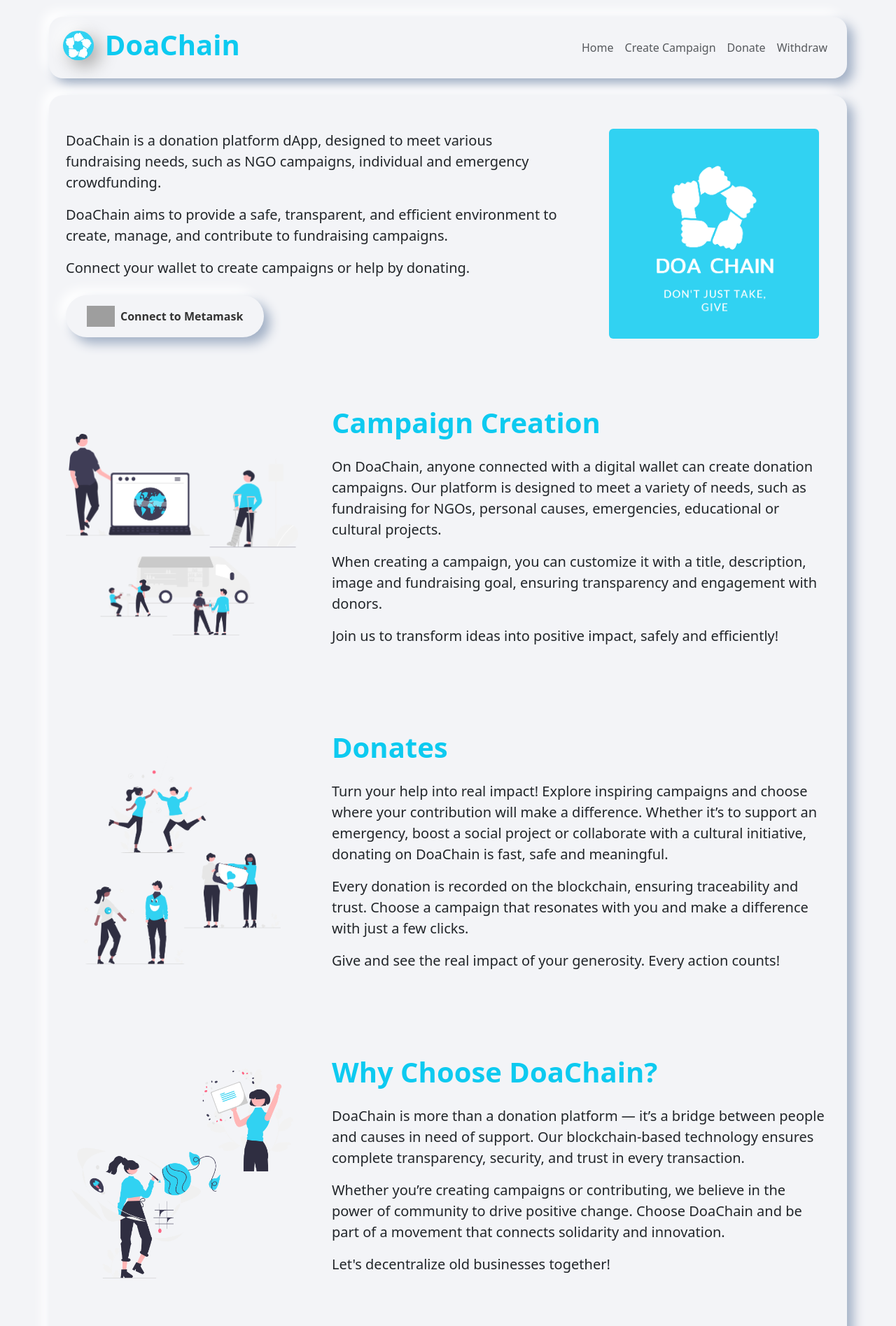
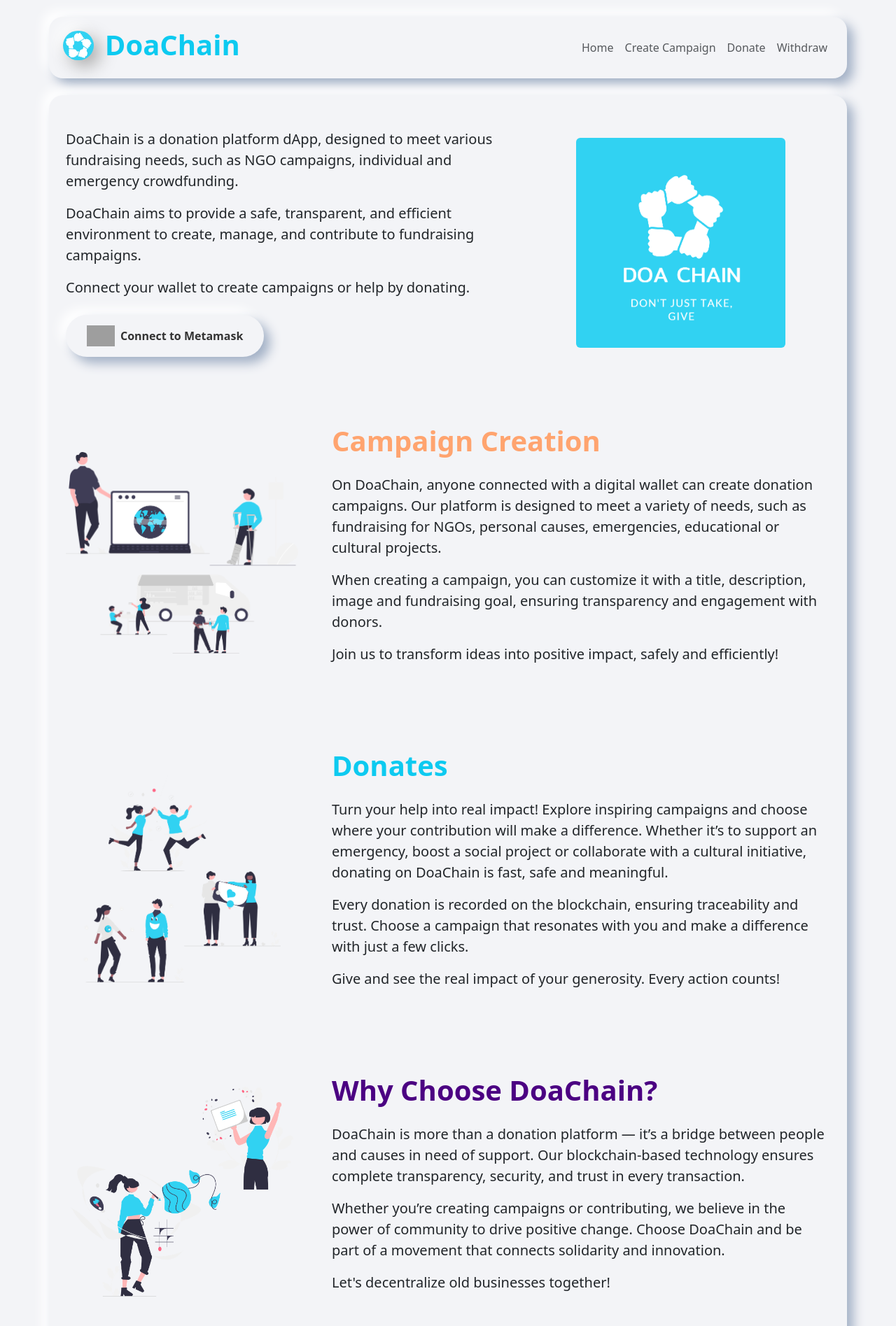
Before and after one commit to ejrgeek/doa-chain, a Next.js app in the folder frontend/dapp-doa-chain/: page / in a window 1280 px wide. Shown: the top 1895 px of the page at 70% size. Built offline with nearby package versions, Linux system fonts and the light colour scheme; grey boxes are pictures that could not be loaded.

Commit message:
feat: check connected wallet to show create and donate buttons

```diff
--- a/frontend/dapp-doa-chain/src/pages/index.js
+++ b/frontend/dapp-doa-chain/src/pages/index.js
@@ -1,4 +1,5 @@
 import Head from "next/head";
+import Link from "next/link";
 import Footer from "@/components/Footer";
 import Header from "@/components/Header";
 import localFont from "next/font/local";
@@ -46,8 +47,11 @@ export default function Home() {
 
 			<div className="container px-4 py-5">
 				<div className="row flex-lg-row-reverse align-items-center g-5">
-
-					<div className="col-lg-4 text-center">
+					{/* DONATE OR CREATE CAMPAIGN */}
+					{
+						!wallet
+						? (
+							<div className="col-lg-5 text-center">
 								<img
 									src="banner.png"
 									alt="DoaChain Banner"
@@ -55,8 +59,23 @@ export default function Home() {
 									style={{ maxHeight: "300px", objectFit: "cover" }}
 								/>
 							</div>
+						)
+						: (
 
-					<div className="col-lg-8">
+							<div className="col-lg-5 text-center">
+								<p className="mb-3"> Welcome {wallet}</p>
+								<p className="mb-3">What you want to do?</p>
+								<div className="col-12">
+									<p> <Link href="/donate" className="btn btn-block btn-donate-neuro col-6 p-3">I want to make a donation</Link></p>
+									<p> <Link href="/create" className="btn btn-block btn-create-neuro col-6 p-3">I wanna create a campaign</Link></p>
+								</div>
+							</div>
+
+
+						)
+					}
+
+					<div className="col-lg-7">
 						<p className="lead mb-3">
 							DoaChain is a donation platform dApp, designed to meet various
 							fundraising needs, such as NGO campaigns, individual and
@@ -72,6 +91,11 @@ export default function Home() {
 						</p>
 						<div className="d-flex flex-column flex-md-row align-items-center gap-3">
 
+							{/* CONNECT TO METAMASK */}
+							{
+								!wallet
+								? (
+									<div>
 										<button
 											type="button"
 											className="btn-neuromorphic btn-lg fw-semibold d-flex align-items-center gap-2 connectButton"
@@ -86,14 +110,20 @@ export default function Home() {
 										</button>
 
 										<div>
-								<p className="mb-0 text-success">{wallet}</p>
 											<p className="mb-0 text-danger">{error}</p>
 										</div>
+
+									</div>
+								)
+								: <></>
+							}
+
+
 						</div>
 					</div>
 				</div>
 
-				{/*  */}
+				{/* Campaign Creation */}
 
 				<div className="row flex-lg-row align-items-center g-5 my-5">
 
@@ -107,7 +137,7 @@ export default function Home() {
 					</div>
 
 					<div className="col-lg-8">
-						<h1 className="display-6 fw-bold mb-4 text-info">Campaign Creation</h1>
+						<h1 className="display-6 fw-bold mb-4" style={{color: "#ffa46f"}}>Campaign Creation</h1>
 						<p className="lead mb-3">
 						On DoaChain, anyone connected with a digital wallet can
 						create donation campaigns. Our platform is designed to meet
@@ -126,7 +156,7 @@ export default function Home() {
 				</div>
 
 
-				{/*  */}
+				{/* Donates */}
 
 				<div className="row flex-lg-row align-items-center g-5 my-5">
 
@@ -160,7 +190,7 @@ export default function Home() {
 				</div>
 
 
-				{/*  */}
+				{/* Why Choose DoaChain? */}
 
 				<div className="row flex-lg-row align-items-center g-5 my-5">
 
@@ -174,7 +204,7 @@ export default function Home() {
 					</div>
 
 					<div className="col-lg-8">
-						<h1 className="display-6 fw-bold mb-4 text-info">Why Choose DoaChain?</h1>
+						<h1 className="display-6 fw-bold mb-4" style={{color: "indigo"}}>Why Choose DoaChain?</h1>
 						<p className="lead mb-3">
 						DoaChain is more than a donation platform — it’s
 						a bridge between people and causes in need of support.
@@ -193,11 +223,6 @@ export default function Home() {
 					</div>
 				</div>
 
-
-
-
-
-
 			</div>
 
 			<Footer/>
--- a/frontend/dapp-doa-chain/src/styles/styles.css
+++ b/frontend/dapp-doa-chain/src/styles/styles.css
@@ -31,11 +31,52 @@ body {
 }
 
 .btn-neuromorphic:hover {
-    background-color: #e0e3eb
+    background-color: #e0e3eb;
 }
 
 .btn-neuromorphic:active {
     box-shadow: inset 9px 9px 16px #a3b1c6, inset -9px -9px 16px #ffffff; /* Pressionado */
+}
+
+.btn-donate-neuro {
+    width: 86%;
+    background-color: #6fe7ff;
+    border-radius: 30px;
+    padding: 15px 30px;
+    font-size: 1rem;
+    color: #333;
+    border: none;
+    box-shadow: 9px 9px 16px #a3b1c6, -9px -9px 16px #ffffff;
+    transition: all 0.2s ease;
+}
+
+.btn-donate-neuro:hover {
+    background-color: #60cfe6
+}
+
+.btn-donate-neuro:active {
+    box-shadow: inset 9px 9px 16px #a3b1c6, inset -9px -9px 16px #ffffff; /* Pressionado */
+}
+
+
+.btn-create-neuro {
+    width: 86%;
+    background-color: #ffa46f;
+    border-radius: 30px;
+    padding: 15px 30px;
+    font-size: 1rem;
+    color: #333;
+    border: none;
+    box-shadow: 9px 9px 16px #dd8c5e, -9px -9px 16px #ffffff;
+    transition: all 0.2s ease;
+}
+
+.btn-create-neuro:hover {
+    background-color: #dd8c5e
+}
+
+.btn-create-neuro:active {
+    box-shadow: inset 9px 9px 16px #dd8c5e, inset -9px -9px 16px #ffffff; /* Pressionado */
 }
 
 .footer-neuromorphic {
```
Lines whose indentation alone changed are shown as unchanged.
